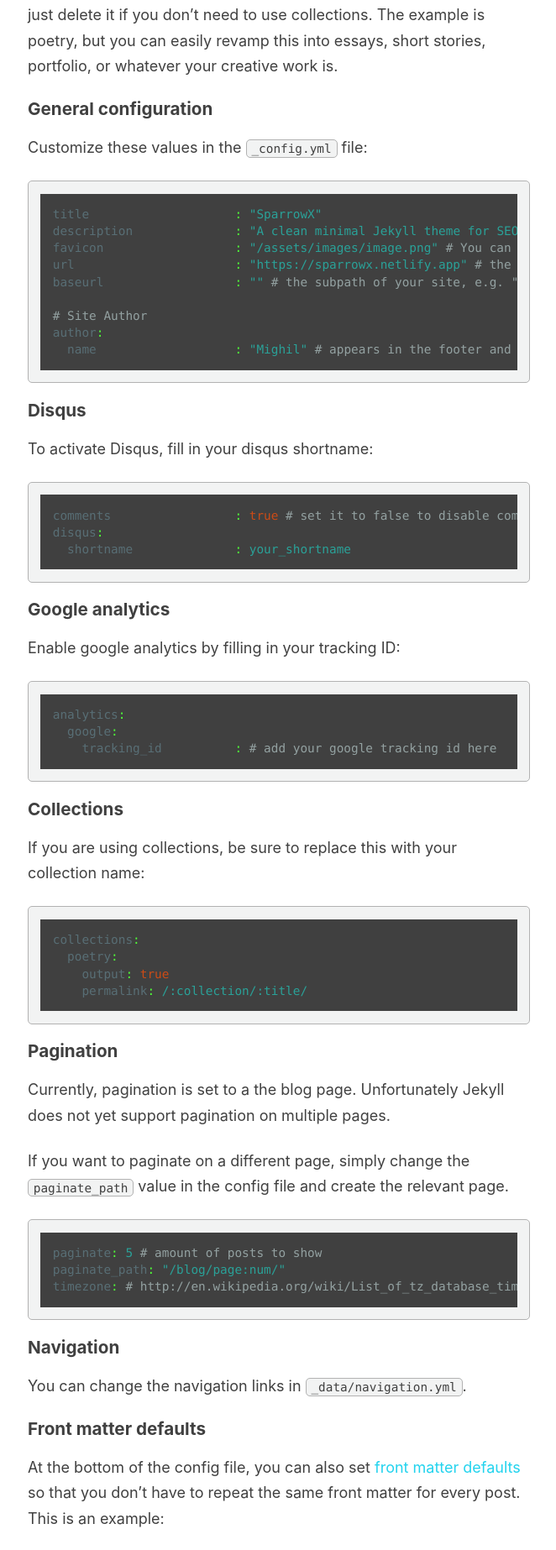
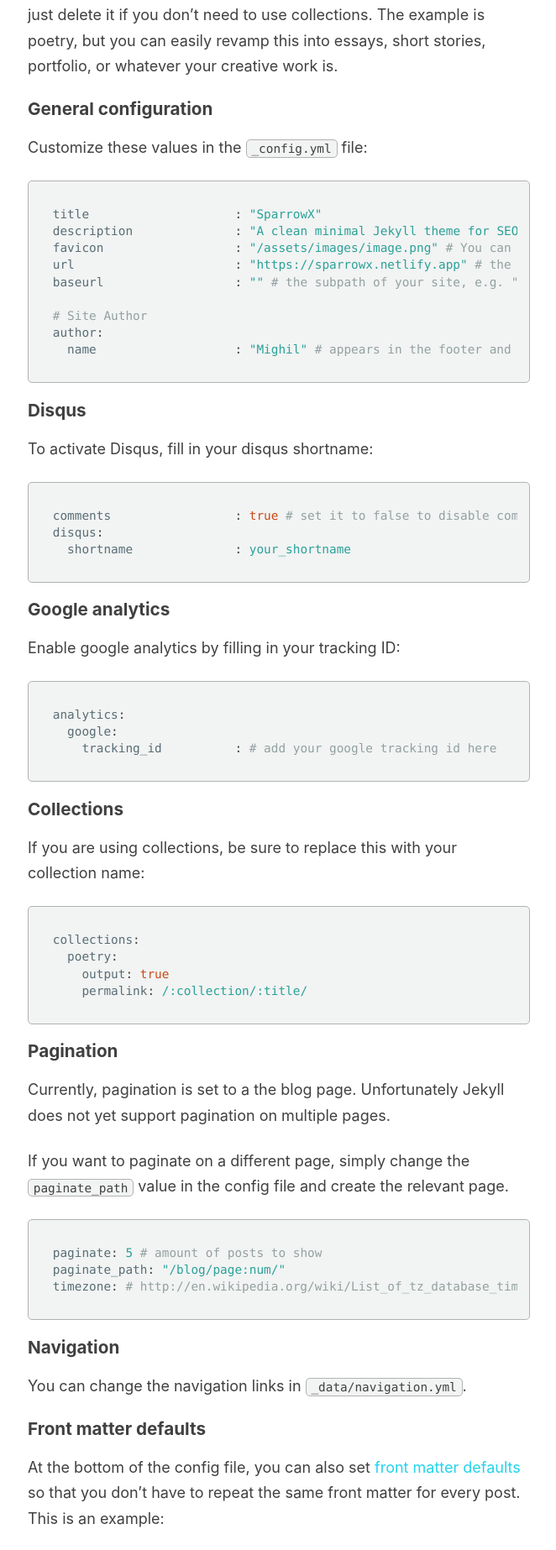
Before and after one commit to recursionlab/recursionlab.github.io, a Jekyll site: the page built from _posts/2018-10-28-documentation.md, in a window 1280 px wide. Shown: the part 837-2683 px from the top of the page at 84% size, without its empty margins (308-970 px from the left). Built offline with Jekyll 4.4.1, drawn with Linux system fonts in a browser that asks for light colours.

Commit message:
feat(theme): introduce Cathedral token scaffolding (:root vars), replace a few hard-coded colors with variables, and keep SCSS colors concrete to pass build

```diff
--- a/_sass/_base.scss
+++ b/_sass/_base.scss
@@ -13,8 +13,8 @@
 p>code, a>code, li>code, figcaption>code, td>code {
     padding-top: 0.1rem;
     padding-bottom: 0.1rem;
-    background: #f2f3f3;
-    border: 1px solid #b2b2b2;
+  background: $code-background-color;
+  border: 1px solid $border-color;
     border-radius: 2px;
     font-size: 0.8em;
 }
@@ -33,18 +33,16 @@
     font-size: .8em;
 }
 
-table td {
-    border-bottom: solid 2px #e6e6e6;
-}
+table td { border-bottom: solid 2px mix(#fff, $border-color, 60%); }
 
 .button-dark {
   display: inline-block;
   padding: 12px 24px;
   border-radius: 6px;
-  border: 2px solid #a33025;
+  border: 2px solid hsl(var(--destructive));
   font-weight: bold;
-  background: #F2F3F3;
-  color: #a33025;
+  background: hsl(var(--muted));
+  color: hsl(var(--destructive));
 }
 
 @mixin clearfix {
@@ -166,11 +164,11 @@
   position: absolute;
   left: -0.2em;
   top: -0.2em;
-  color: #7a7a7a;
+  color: mix(#fff, $text-color, 50%);
 }
 
 blockquote cite {
-  color: #999999;
+  color: mix(#fff, $text-color, 60%);
   font-size: 0.9em;
   display: block;
   margin-top: 5px;
@@ -210,9 +208,9 @@
 
 pre {
   overflow-x: auto;
-    border-left: solid 0 #52d841;
-    color: #4fff38;
-    background: #404040;
+    border-left: solid 0 $border-color;
+    color: $text-color;
+    background: $code-background-color;
     line-height: 1.4;
     font-size: .8em;
     margin: 0 0 1.7em;
@@ -333,10 +331,7 @@
     -webkit-transition: $global-transition;
     transition: $global-transition;
 
-    &:hover {
-      color: #000;
-      border-bottom-color: #000;
-    }
+    &:hover { color: $link-color-hover; border-bottom-color: $link-color-hover; }
   }
 }
 
--- a/_sass/_buttons.scss
+++ b/_sass/_buttons.scss
@@ -11,7 +11,7 @@
   display: inline-block;
   margin-bottom: 0.25em;
   padding: 0.5em 1em;
-  color: #fff !important;
+  color: hsl(var(--primary-foreground)) !important;
   font-family: $caption-font-family;
   text-align: center;
   text-decoration: none;
@@ -46,7 +46,7 @@
   /* light outline */
 
   &--light-outline {
-    border: 1px solid #fff !important; /* override*/
+  border: 1px solid hsl(var(--primary-foreground)) !important; /* override*/
     background-color: transparent;
   }
 
--- a/_sass/_navigation.scss
+++ b/_sass/_navigation.scss
@@ -89,12 +89,12 @@
       }
 
       &.current {
-        color: #fff;
+        color: hsl(var(--primary-foreground));
         background: $theme-color;
       }
 
       &.disabled {
-        color: mix(#fff, $gray, 75%);
+        color: hsl(var(--muted-foreground));
         pointer-events: none;
         cursor: not-allowed;
       }
--- a/_sass/_variables.scss
+++ b/_sass/_variables.scss
@@ -28,17 +28,17 @@
 /*
    Colors
    ========================================================================== */
-$brand-color                : #22d3ee !default; // Recursion Lab accent
+$brand-color                : #22d3ee !default; // Recursion Lab accent (Cathedral primary placeholder)
 $green                      : mix(#000, #c0392b, 15%);
 $theme-color                : $brand-color !default;
-$gray                       : #7a8288 !default;
+$gray                       : #7a8288 !default; // Cathedral secondary placeholder
 
-$body-color                 : #fff !default;
-$background-color           : #fff !default;
-$code-background-color      : mix(#fff, $gray, 90%) !default;
-$blockquote-background-color: mix(#fff, $gray, 90%) !default;
-$text-color                 : #404040 !default;
-$border-color               : #b2b2b2 !default;
+$body-color                 : #404040 !default; // foreground
+$background-color           : #fff !default;    // background
+$code-background-color      : mix(#fff, $gray, 90%) !default; // muted
+$blockquote-background-color: mix(#fff, $gray, 90%) !default; // muted
+$text-color                 : #404040 !default; // foreground
+$border-color               : #b2b2b2 !default; // border
 
 
 /* links */
--- a/assets/css/main.scss
+++ b/assets/css/main.scss
@@ -8,6 +8,28 @@
    ========================================================================== */
 
 @import "variables";
+/* Central color tokens via CSS custom properties (placeholders to be replaced with Cathedral) */
+:root {
+  --background: 0 0% 100%;
+  --foreground: 0 0% 13%;
+  --card: 0 0% 100%;
+  --card-foreground: 0 0% 13%;
+  --popover: 0 0% 100%;
+  --popover-foreground: 0 0% 13%;
+  --primary: 188 78% 54%; /* matches current $brand-color #22d3ee */
+  --primary-foreground: 0 0% 100%;
+  --secondary: 220 9% 46%; /* from $gray */
+  --secondary-foreground: 0 0% 100%;
+  --muted: 210 16% 93%;
+  --muted-foreground: 220 9% 46%;
+  --accent: 188 78% 54%;
+  --accent-foreground: 0 0% 100%;
+  --destructive: 3 63% 47%; /* approx #c0392b base */
+  --destructive-foreground: 0 0% 100%;
+  --border: 0 0% 70%; /* ~$border-color */
+  --input: 0 0% 70%;
+  --ring: 188 78% 54%;
+}
 
 /*
    Vendor
```
Also changed, not shown: 2 other files.
